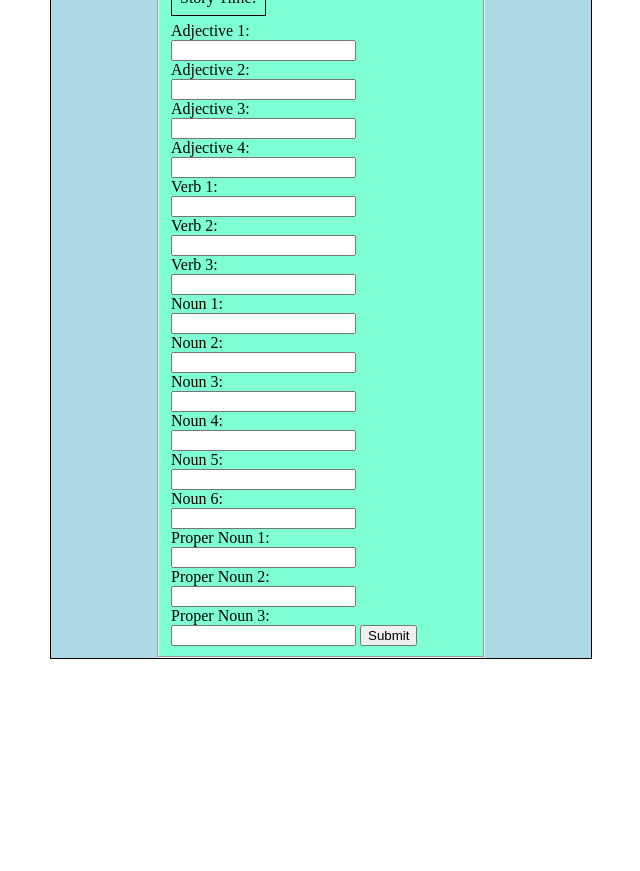
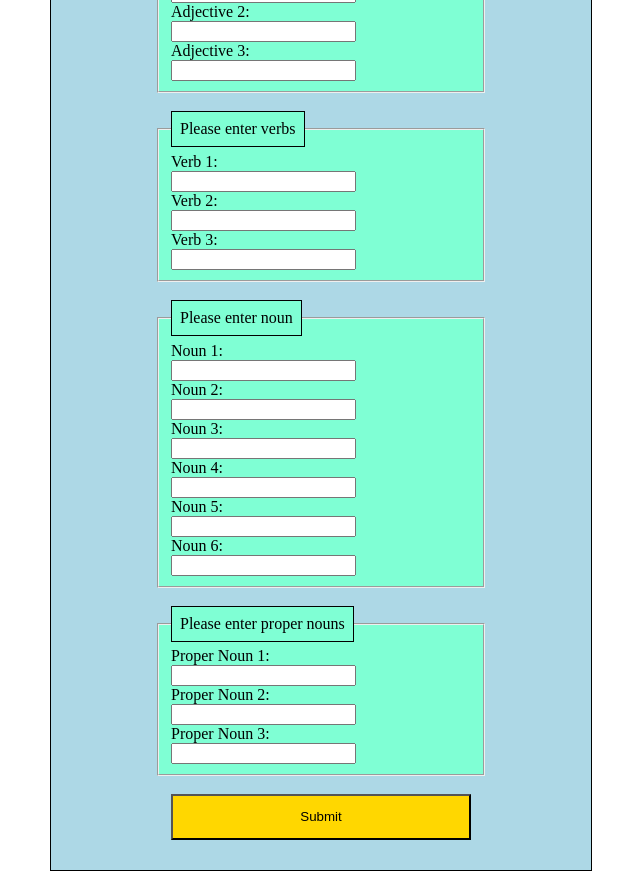
Before and after one commit to cwagner/itc110-madlibs, a Flask app: template templates/form.html in a window 1280 px wide. Shown: the part 333-1204 px from the top of the page, without its empty margins (319-959 px from the left). Before the commit the page ends 992 px from the top, so only its background shows below. Run offline with Flask 2, Linux system fonts and the light colour scheme; the template is opened without the code that fills it, so the values that code supplies are empty.

Commit message:
Add files via upload

```diff
--- a/templates/form.html
+++ b/templates/form.html
@@ -1,37 +1,50 @@
 <!doctype html>
 <html lang="en">
 <head>
-<link rel="stylesheet" type="text/css" href="/static/style.css">
+<link rel="stylesheet" type="text/css" href="style.css">
 <meta charset="utf-8">
 <title>Form</title>
 </head>
-<body>
+<body id="form">
     <div id="container">
     <header>
-        <img src="/static/head.jpg" alt="books">
+        <h1>Mad Libs</h1>
     </header>
     <main>
         <form action="/story" method="post">
+            <h2>Story Time!</h2>
             <fieldset>
-                <legend>Story Time!</legend>
+                <legend>Please enter adjectives</legend>
                 <label>Adjective 1:</label><input type="text" name="adj1">
                 <label>Adjective 2:</label><input type="text" name="adj2">
                 <label>Adjective 3:</label><input type="text" name="adj3">
-                <label>Adjective 4:</label><input type="text" name="adj4">
+            </fieldset>
+            <br/>
+            <fieldset>
+                <legend>Please enter verbs</legend>
                 <label>Verb 1:</label><input type="text" name="verb1"><br>
                 <label>Verb 2:</label><input type="text" name="verb2"><br>
                 <label>Verb 3:</label><input type="text" name="verb3"><br>
+            </fieldset>
+            <br/>
+            <fieldset>
+                <legend>Please enter noun</legend>
                 <label>Noun 1: </label><input type="text" name="noun1">
                 <label>Noun 2: </label><input type="text" name="noun2">
                 <label>Noun 3: </label><input type="text" name="noun3">
                 <label>Noun 4: </label><input type="text" name="noun4">
                 <label>Noun 5: </label><input type="text" name="noun5">
                 <label>Noun 6: </label><input type="text" name="noun6">
+            </fieldset>
+            <br/>
+            <fieldset>
+                <legend>Please enter proper nouns</legend>
                 <label>Proper Noun 1: </label><input type="text" name="proper_noun1">
                 <label>Proper Noun 2: </label><input type="text" name="proper_noun2">
                 <label>Proper Noun 3: </label><input type="text" name="proper_noun3">
-                <input type="submit" value="Submit">
             </fieldset>
+            <br/>
+            <input class="submit" type="submit" value="Submit">
         </form>
     </main>
     </div>
--- /dev/null
+++ b/templates/style.css
@@ -0,0 +1,59 @@
+#form {
+    margin:auto;
+}
+div #container {
+    width:360px;
+}
+header {
+    text-align:center;
+}
+h1 {
+    font-size:4em;
+}
+h2 {
+    width:250px;
+    margin:auto;
+    padding:20px;
+    font-size:3em;
+}
+form {
+    margin:auto;
+    width:540px;
+    background-color: lightblue;
+    border:1px solid #000;
+}
+legend {
+    padding:.5em;
+    background-color: aquamarine;
+    border:1px solid #000;
+}
+fieldset {
+    margin:auto;
+    width:300px;
+    background-color: aquamarine;
+}
+label {
+    display: block;
+}
+.submit {
+    margin-left:120px;
+    margin-bottom:30px;
+    width:300px;
+    line-height:3em;
+    background-color: gold;
+}
+
+/* story.html CSS */
+#story {
+    margin:auto;
+    width:900px;
+    background-color: lightblue;
+}
+h3 {
+    width:900px;
+    margin:auto;
+}
+.content {
+    padding:1em;
+    border:1px solid #000;
+}
```
Also changed, not shown: templates/story.html (+11 -29 lines).
